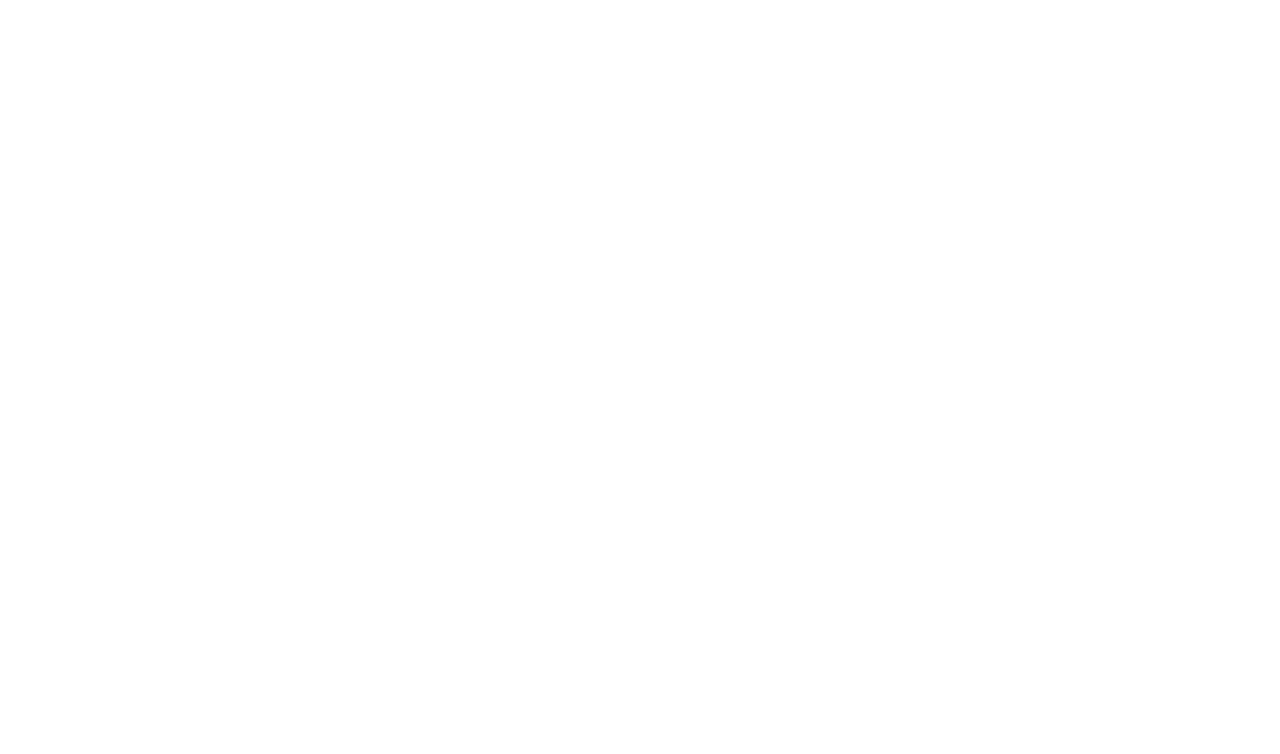
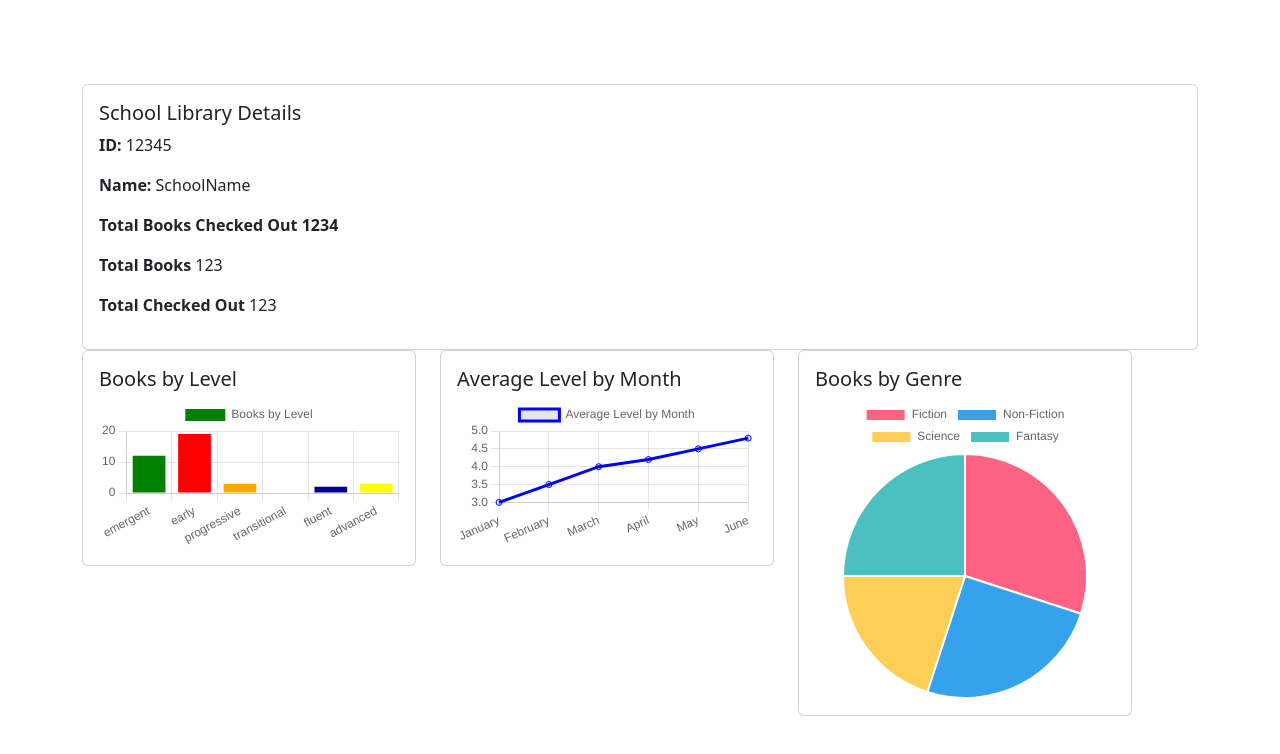
Before and after one commit to cfghyderabad24/Team-27, a React (Vite) app in the folder local/client/: page /libraryanalysis in a window 1280 px wide. Before the commit this address had no page. Shown: the top 754 px of the page. Built offline with nearby package versions, Linux system fonts and the light colour scheme.

Commit message:
libraryanlaysis base

```diff
--- a/local/client/src/App.css
+++ b/local/client/src/App.css
@@ -5,9 +5,6 @@
   margin: 0;
 }
 
-.student {
-  /* height: 100%; */
-}
 
 .student {
   width: 100%;
--- a/local/client/src/App.jsx
+++ b/local/client/src/App.jsx
@@ -1,8 +1,8 @@
-import React, {useState} from "react";
+import React from "react";
 import { BrowserRouter as Router, Route, Routes } from "react-router-dom";
 import StudentAnalysis from "./components/StudentAnalysis";
 // import Navbar from "./Navbar";
-// import LibraryAnalysis from "./components/LibraryAnalysis"
+import LibraryAnalysis from "./components/LibraryAnalysis"
 // import Home from "./Home"
 function App() {
 
@@ -13,7 +13,7 @@
         {/* <Route path="/login" element={<LoginPage/>} />
         <Route path="/home" element={<HomePage />}/> */}
         <Route path="/studentanalysis" element={<StudentAnalysis/>}/>
-        {/* <Route path="/libraryanalysis" element={<LibraryAnalysis />}/> */}
+        <Route path="/libraryanalysis" element={<LibraryAnalysis />}/>
           </Routes>
 </Router>
   );
--- a/local/client/src/components/LibraryAnalysis.jsx
+++ b/local/client/src/components/LibraryAnalysis.jsx
@@ -0,0 +1,139 @@
+// src/ChartComponent.js
+import React, { useState, useEffect} from 'react';
+import { Container, Row, Col, Button, Card, Form } from 'react-bootstrap';
+import { Bar, Line, Pie } from 'react-chartjs-2';
+import "../App.css"
+import {
+  Chart as ChartJS,
+  CategoryScale,
+  LinearScale,
+  BarElement,
+  Title,
+  Tooltip,
+  Legend,
+  LineElement,
+  PointElement,
+  ArcElement,
+} from 'chart.js';
+
+ChartJS.register(
+  CategoryScale,
+  LinearScale,
+  BarElement,
+  Title,
+  Tooltip,
+  Legend,
+  LineElement,
+  PointElement,
+  ArcElement
+);
+
+function LibraryAnalysis() {
+  const [showCharts, setShowCharts] = useState(false);
+  const [libraryDetails, setlibraryDetails] = useState({
+    schoolId: "12345",
+    schoolName: "SchoolName",
+    totalBooksCheckedOutCurrent: "1234",
+    totalCheckedOuts:"123",
+    totalBooks:"123"
+  })
+  useEffect(() => {
+      setShowCharts(true);
+
+    }, []);
+
+  const barChartData = {
+    labels: ['emergent', 'early', 'progressive', 'transitional', 'fluent', 'advanced'],
+    datasets: [
+      {
+        label: 'Books by Level',
+        backgroundColor: ['green', 'red', 'orange', 'white', 'darkblue', 'yellow'],
+        data: [12, 19, 3, 5, 2, 3],
+      },
+    ],
+  };
+
+  const lineChartData = {
+    labels: ['January', 'February', 'March', 'April', 'May', 'June'],
+    datasets: [
+      {
+        label: 'Average Level by Month',
+        data: [3, 3.5, 4, 4.2, 4.5, 4.8],
+        borderColor: 'blue',
+        fill: false,
+      },
+    ],
+  };
+
+  const pieChartData = {
+    labels: ['Fiction', 'Non-Fiction', 'Science', 'Fantasy'],
+    datasets: [
+      {
+        label: 'Books by Genre',
+        backgroundColor: ['#FF6384', '#36A2EB', '#FFCE56', '#4BC0C0'],
+        data: [30, 25, 20, 25],
+      },
+    ],
+  };
+
+  return (
+
+    <Container>
+     <Row>
+            <Col>
+              <Card>
+                <Card.Body>
+                  <Card.Title>School Library Details</Card.Title>
+                  <p><strong>ID:</strong> {libraryDetails.schoolId}</p>
+                  <p><strong>Name:</strong> {libraryDetails.schoolName}</p>
+                  <p><strong>Total Books Checked Out {libraryDetails.totalBooksCheckedOutCurrent}</strong></p>
+                  <p><strong>Total Books </strong> {libraryDetails.totalBooks}</p>
+                  <p><strong>Total Checked Out</strong> {libraryDetails.totalCheckedOuts}</p>
+
+                </Card.Body>
+              </Card>
+            </Col>
+          </Row>
+
+
+      {showCharts &&(
+        <>
+          <div className='student'>
+          <Row>
+            <Col md={4}>
+              <Card>
+                <Card.Body>
+                  <Card.Title>Books by Level</Card.Title>
+                  <Bar data={barChartData} />
+                </Card.Body>
+              </Card>
+            </Col>
+
+            <Col md={4}>
+              <Card>
+                <Card.Body>
+                  <Card.Title>Average Level by Month</Card.Title>
+                  <Line data={lineChartData} />
+                </Card.Body>
+              </Card>
+            </Col>
+
+            <Col md={4}>
+              <Card>
+                <Card.Body>
+                  <Card.Title>Books by Genre</Card.Title>
+                  <Pie data={pieChartData} />
+                </Card.Body>
+              </Card>
+            </Col>
+          </Row>
+          </div>
+        </>
+      )}
+
+    </Container>
+
+  );
+};
+
+export default LibraryAnalysis;
```
Also changed, not shown: 1 other file (tests, documents, lock files or other folders).
